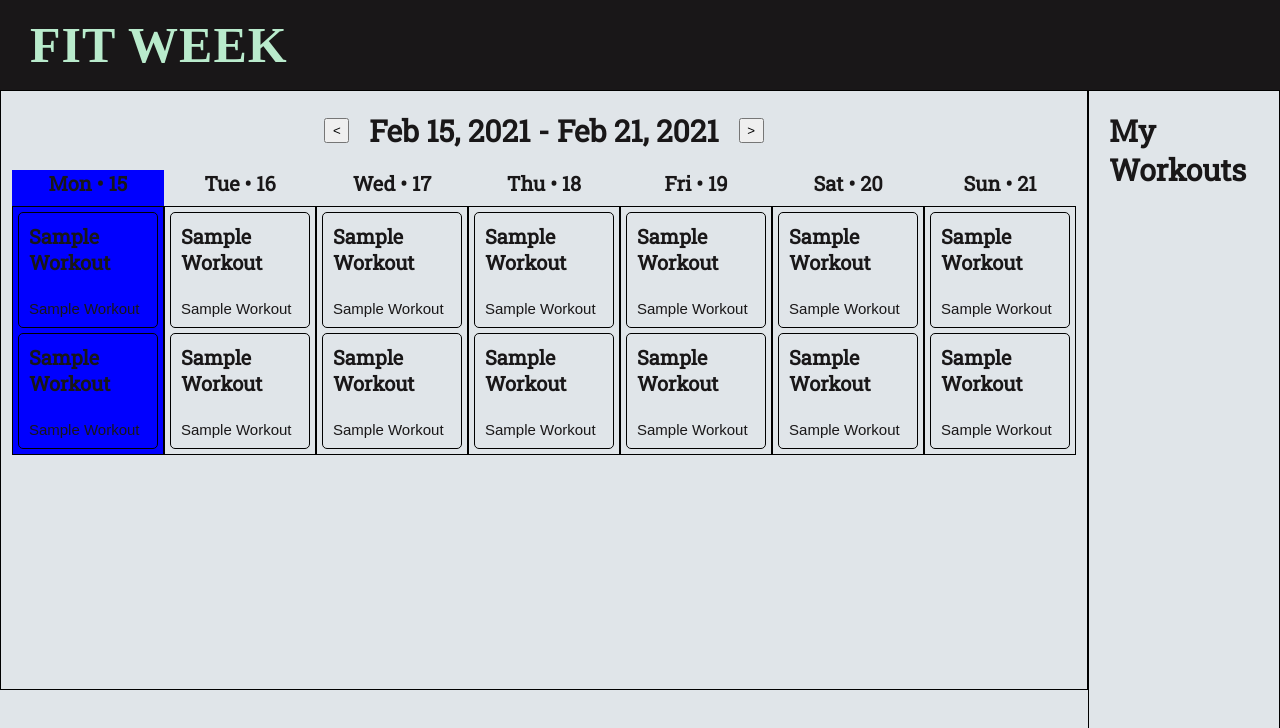
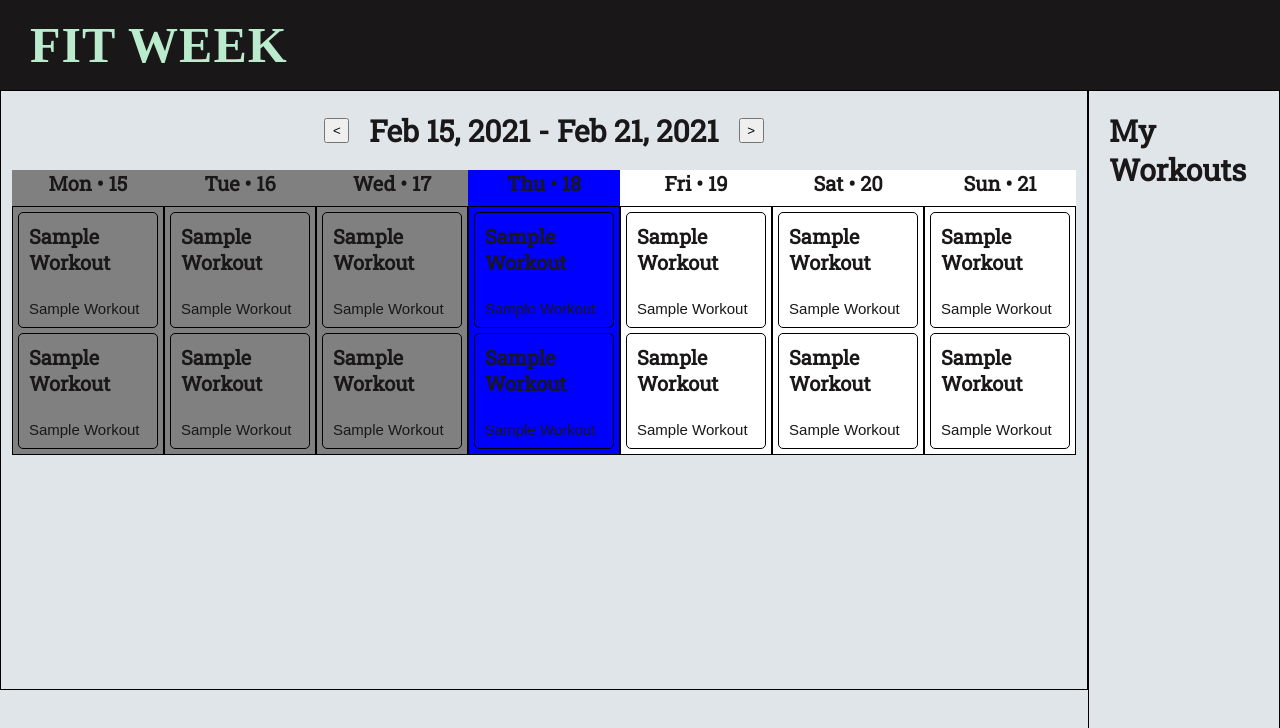
Before and after one commit to ajwpdx/fit-week, a React (Create React App) app: page / in a window 1280 px wide. Shown: the top 728 px of the page. Built offline with nearby package versions, Linux system fonts and the light colour scheme; a web font is replaced by a local one.

Commit message:
conditional formatting working for past, current, and future dates

```diff
--- a/src/components/Planner.js
+++ b/src/components/Planner.js
@@ -1,7 +1,6 @@
-import React, {useState} from 'react'
-import { connect, useSelector } from 'react-redux'
-import { getDayType, getCalendarDay, getDayOfWeek, getWeek } from "../util/dates"
-import { DateTime } from 'luxon'
+import React, { useState } from 'react'
+import { connect } from 'react-redux'
+import { getDayType, getDayOfWeek, getWeek } from "../util/dates"
 import PlannerWorkout from './PlannerWorkout'
 
 const dummyWorkouts = [{ title: "Run", distance: "6 miles" }, { title: "Push ups", sets: 3 }]
@@ -13,12 +12,12 @@ const Planner = (props) => {
     return (
         <section id='planner'>
             <div id='planner-header'>
-            <button className="inc-arrow" onClick={()=>setWeekView(weekView-1)}>{"<"}</button>
-            <h2 className='time-period-title'>{getWeek(weekView, props.startDay)}</h2>
-            <button className="inc-arrow" onClick={()=>setWeekView(weekView+1)}>{">"}</button>
+                <button className="inc-arrow" onClick={() => setWeekView(weekView - 1)}>{"<"}</button>
+                <h2 className='time-period-title'>{getWeek(weekView, props.startDay)}</h2>
+                <button className="inc-arrow" onClick={() => setWeekView(weekView + 1)}>{">"}</button>
             </div>
             <div id='planner-days'>
-            <div className={"planner-day " + getDayType(weekView, props.startDay)}>
+                <div className={"planner-day " + getDayType(weekView, props.startDay, 0)}>
                     <h3> {getDayOfWeek(weekView, props.startDay, 0)}</h3>
                     <div className="planner-workouts-container">
 
@@ -26,42 +25,42 @@ const Planner = (props) => {
                         <PlannerWorkout />
                     </div>
                 </div>
-                <div className="planner-day">
+                <div className={"planner-day " + getDayType(weekView, props.startDay, 1)}>
                     <h3>{getDayOfWeek(weekView, props.startDay, 1)}</h3>
                     <div className="planner-workouts-container">
                         <PlannerWorkout />
                         <PlannerWorkout />
                     </div>
                 </div>
-                <div className="planner-day">
+                <div className={"planner-day " + getDayType(weekView, props.startDay, 2)}>
                     <h3>{getDayOfWeek(weekView, props.startDay, 2)}</h3>
                     <div className="planner-workouts-container">
                         <PlannerWorkout />
                         <PlannerWorkout />
                     </div>
                 </div>
-                <div className="planner-day">
+                <div className={"planner-day " + getDayType(weekView, props.startDay, 3)}>
                     <h3>{getDayOfWeek(weekView, props.startDay, 3)}</h3>
                     <div className="planner-workouts-container">
                         <PlannerWorkout />
                         <PlannerWorkout />
                     </div>
                 </div>
-                <div className="planner-day">
+                <div className={"planner-day " + getDayType(weekView, props.startDay, 4)}>
                     <h3>{getDayOfWeek(weekView, props.startDay, 4)}</h3>
                     <div className="planner-workouts-container">
                         <PlannerWorkout />
                         <PlannerWorkout />
                     </div>
                 </div>
-                <div className="planner-day">
+                <div className={"planner-day " + getDayType(weekView, props.startDay, 5)}>
                     <h3>{getDayOfWeek(weekView, props.startDay, 5)}</h3>
                     <div className="planner-workouts-container">
                         <PlannerWorkout />
                         <PlannerWorkout />
                     </div>
                 </div>
-                <div className="planner-day">
+                <div className={"planner-day " + getDayType(weekView, props.startDay, 6)}>
                     <h3>{getDayOfWeek(weekView, props.startDay, 6)}</h3>
                     <div className="planner-workouts-container">
                         <PlannerWorkout />
--- a/src/util/dates.js
+++ b/src/util/dates.js
@@ -4,24 +4,31 @@ const daysOfTheWeekAbrev = ["Sun", "Mon", "Tue", "Wed", "Thu", "Fri", "Sat"]
 
 const today = new Date();
 
-export const getDayType = (week, startDay) => {
-    return "current-date"
-}
+export const getDayType = (weekView, startDay, position) => {
 
-export const getCalendarDay = (weekView, startDay, position) => {
+    if (weekView < 0){
+        return "past-date"
+    } else if (weekView > 0) {
+        return "future-date"
+    } else {
+        let dayIncrement = 0
 
+        if (today.getDay() > startDay){
+            dayIncrement = startDay - today.getDay()
+        } else if (today.getDay() < startDay) {
+            dayIncrement = -(7 - (startDay - today.getDay()))
+        }
 
-    let dayIncrement = 0
+        console.log(dayIncrement)
 
-    if (today.getDay() > startDay){
-        dayIncrement = startDay - today.getDay()
-    } else if (today.getDay() < startDay) {
-        dayIncrement = -(7 - (startDay - today.getDay()))
+        if (dayIncrement + position > 0) {
+            return "future-date"
+        } else if (dayIncrement + position < 0) {
+            return "past-date"
+        } else{
+            return "current-date"
+        }
     }
-
-    let startOfWeek = DateTime.local().plus({days: dayIncrement, week: weekView})
-
-    return startOfWeek.day
 
 }
 
@@ -45,7 +52,7 @@ export const getDayOfWeek = (weekView, startDay, position) => {
 
     let startOfWeek = DateTime.local().plus({days: dayIncrement, week: weekView})
 
-    return dayOfWeek + " • " + (startOfWeek.day + position)
+    return dayOfWeek + " • " + (startOfWeek.plus({days:position}).day)
 
 }
 
```
Also changed, not shown: 1 other file (tests, documents, lock files or other folders).
